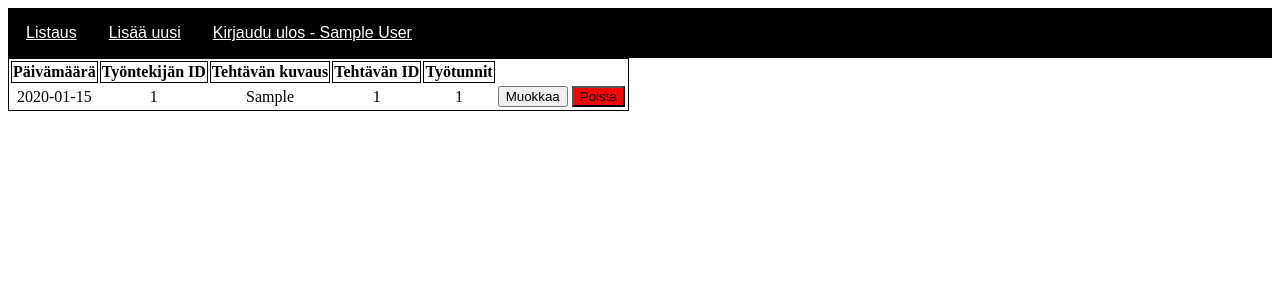
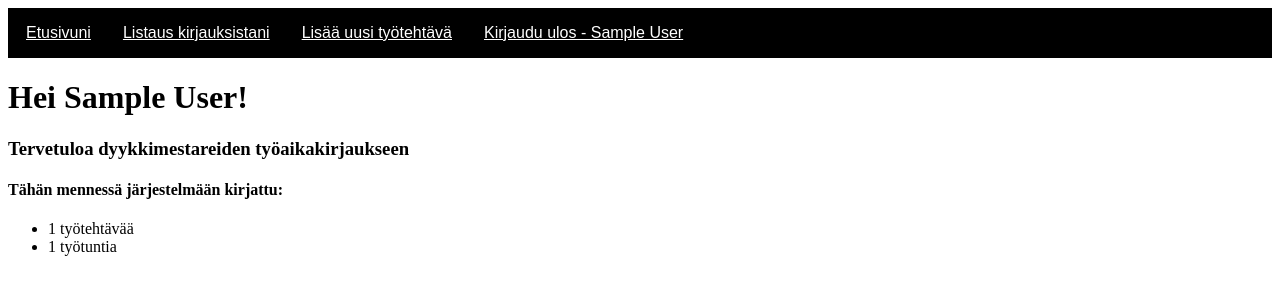
Before and after one commit to ValheKouneli/dyykkimestarit, a Flask app: page /worklog in a window 1280 px wide. Shown: the top 300 px of the page. Run offline with Flask 2, Linux system fonts and the light colour scheme; a user stored in the database is signed in; tables that the repository leaves empty hold one stand-in row (values such as "Sample post").

Commit message:
Etusivu ja muutamat yhteenvetokyselyt. Navbariin muutosta.

```diff
--- a/application/__init__.py
+++ b/application/__init__.py
@@ -40,7 +40,4 @@ def load_user(user_id):
     return User.query.get(user_id)
 
 #Tietokannan luonti
-try:
-    db.create_all()
-except:
-    pass
+db.create_all()
--- a/application/auth/models.py
+++ b/application/auth/models.py
@@ -1,4 +1,6 @@
 from application import db
+
+from sqlalchemy.sql import text
 
 class User(db.Model):
 
@@ -35,3 +37,16 @@ class User(db.Model):
 
     def is_authenticated(self):
         return True
+
+    @staticmethod
+    def total_tasks():
+        stmt = text("SELECT COUNT(account.id) FROM account"
+                    " LEFT JOIN work_done ON work_done.account_id = account.id")
+
+        res = db.engine.execute(stmt)
+
+        response = []
+        for row in res:
+            response.append({"count":row[0] })
+
+        return response
--- a/application/auth/views.py
+++ b/application/auth/views.py
@@ -20,7 +20,7 @@ def auth_login():
             return render_template("auth/loginform.html", form = form, error = "Käyttäjänimi tai salasana väärin")
 
         login_user(user)
-        return redirect(url_for("worklog_index"))
+        return redirect(url_for("worklog_list"))
 
 @app.route("/auth/logout")
 def auth_logout():
--- a/application/templates/layout.html
+++ b/application/templates/layout.html
@@ -9,9 +9,10 @@
   <body>
     <div>
       <ul class="navbar">
-        <li class="navbarlist"><a href="{{ url_for('worklog_index') }}">Listaus</a></li>
-        <li class="navbarlist"><a href="{{ url_for('worklog_form') }}">Lisää uusi</a></li>
         {% if current_user.is_authenticated %}
+        <li class="navbarlist"><a href="{{ url_for('worklog_stats') }}">Etusivuni</a></li>
+        <li class="navbarlist"><a href="{{ url_for('worklog_list') }}">Listaus kirjauksistani</a></li>
+        <li class="navbarlist"><a href="{{ url_for('worklog_form') }}">Lisää uusi työtehtävä</a></li>
         <li class="navbarlist"><a href="{{ url_for('auth_logout') }}">Kirjaudu ulos - {{ current_user.name }}</a></li>
         {% else %}
         <li class="navbarlist"><a href="{{ url_for('auth_login') }}">Kirjaudu sisään</a></li>
--- /dev/null
+++ b/application/templates/worklog/front.html
@@ -0,0 +1,19 @@
+{% extends "layout.html" %}
+
+{% block body %}
+    <div>
+        <h1>Hei {{ user.name }}!</h1>
+        <h3>Tervetuloa dyykkimestareiden työaikakirjaukseen</h3>
+    </div>
+    <div>
+        <h4>Tähän mennessä järjestelmään kirjattu:</h4>
+        <ul>
+            {% for count in total_work %}
+            <li>{{ count.count }} työtehtävää</li>
+            {% endfor %}
+            {% for hours in total_hours %}
+            <li>{{ hours.total_hours }} työtuntia</li>
+            {% endfor %}
+        </ul>
+    </div>
+{% endblock %}
--- a/application/worklog/models.py
+++ b/application/worklog/models.py
@@ -1,4 +1,6 @@
 from application import db
+
+from sqlalchemy.sql import text
 
 #Tehdyt työtehtävät tietokantataulu
 class WorkDone(db.Model):
@@ -18,6 +20,21 @@ class WorkDone(db.Model):
         self.task = task
         self.task_id = task_id
         self.worked_hours = worked_hours
+
+    #Kaikki tunnit, olisi varmaan generoitavissa alchemylla mutta SQL harjoittelua
+    @staticmethod
+    def total_hours():
+        stmt = text("SELECT SUM(worked_hours) FROM work_done")
+
+        res = db.engine.execute(stmt)
+
+        response = []
+        for row in res:
+            response.append({"total_hours":row[0]})
+
+        return response
+
+
 
 #Tulevat kurssit - Hahmotelma
 class UpcomingWork(db.Model):
--- a/application/worklog/views.py
+++ b/application/worklog/views.py
@@ -3,12 +3,23 @@ from flask_login import login_required, current_user
 
 from application import app, db
 from application.worklog.models import WorkDone
+from application.auth.models import User
 from application.worklog.forms import WorkForm, EditForm
 
-#Listaus
+#Etusivu
 @app.route("/worklog", methods=["GET"])
 @login_required
-def worklog_index():
+def worklog_stats():
+    #Kirjautunut käyttäjä
+    u = User.query.get(current_user.id)
+
+    return render_template("worklog/front.html", user=u, total_work=User.total_tasks(),
+                            total_hours=WorkDone.total_hours() )
+
+#Listaus
+@app.route("/worklog/list", methods=["GET"])
+@login_required
+def worklog_list():
     return render_template("worklog/list.html", worklog = WorkDone.query.all())
 
 #Uuden työtehtävän kirjaussivu
@@ -33,7 +44,7 @@ def worklog_create():
     db.session().add(new)
     db.session().commit()
 
-    return redirect(url_for("worklog_index"))
+    return redirect(url_for("worklog_list"))
 
 #Työtehtävän muokkaaminen
 @app.route("/worklog/<work_id>/", methods=["GET", "POST"])
@@ -55,7 +66,7 @@ def worklog_edit(work_id):
 
         db.session().commit()
 
-        return redirect(url_for("worklog_index"))
+        return redirect(url_for("worklog_list"))
     else:
         return render_template("worklog/edit.html", w = WorkDone.query.get(work_id), form=form)
 
@@ -68,4 +79,4 @@ def worklog_delete(work_id):
     db.session().delete(work)
     db.session().commit()
 
-    return redirect(url_for("worklog_index"))
+    return redirect(url_for("worklog_list"))
```
Also changed, not shown: 1 other file.
